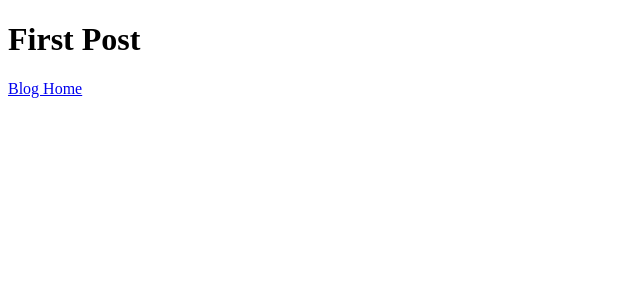
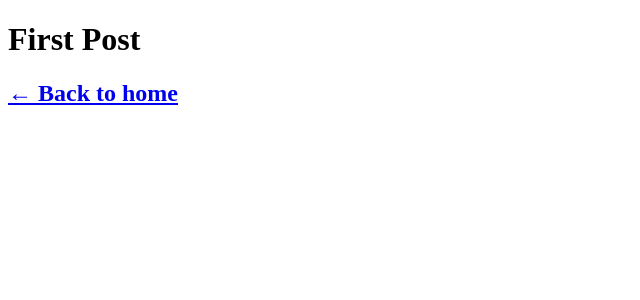
Before and after one commit to DruSerkes/nextjs-blog, a Next.js app: page /blog/posts/first-post in a window 1280 px wide. Shown: the top 300 px of the page, without its empty margins (0-640 px from the left). Built offline with nearby package versions, Linux system fonts and the light colour scheme.

Commit message:
Adding asset, Head and Script tags

```diff
--- a/pages/blog/index.js
+++ b/pages/blog/index.js
@@ -1,9 +1,11 @@
+import Image from "next/image";
 import Link from "next/link";
 
 export default function Blog() {
   return (<>
     <h1>Hello from blog/index.js</h1>
-    <Link href="/">Home</Link>
+    <div><Link href="/">Home</Link></div>
+    <Image src="/profile.jpg" width={400} height={275} alt="Profile image" />
   </>
   );
 }
--- a/pages/blog/posts/first-post.js
+++ b/pages/blog/posts/first-post.js
@@ -1,10 +1,22 @@
+import Head from "next/head";
 import Link from "next/link";
+import Script from "next/script";
 
 export default function FirstPost() {
   return (
     <>
+      <Head>
+        <title>First Post</title>
+      </Head>
+      {/* <Script
+        src="https://connect.facebook.net/en_US/sdk.js"
+        strategy="lazyOnload"
+        onLoad={() => console.log(`script loaded correctly, window.FB has been populated: `, window.FB)}
+      /> */}
       <h1>First Post</h1>
-      <Link href="/blog">Blog Home</Link>
+      <h2>
+        <Link href="/">← Back to home</Link>
+      </h2>
     </>
   );
 }
--- a/pages/index.js
+++ b/pages/index.js
@@ -56,8 +56,7 @@ export default function Home() {
           target="_blank"
           rel="noopener noreferrer"
         >
-          Powered by &rarr;
-          <img src="/vercel.svg" alt="Vercel" className={styles.logo} />
+          Powered by &rarr; Vercel
         </a>
       </footer>
 
```
Also changed, not shown: public/profile.jpg (added), public/vercel.svg (deleted).
